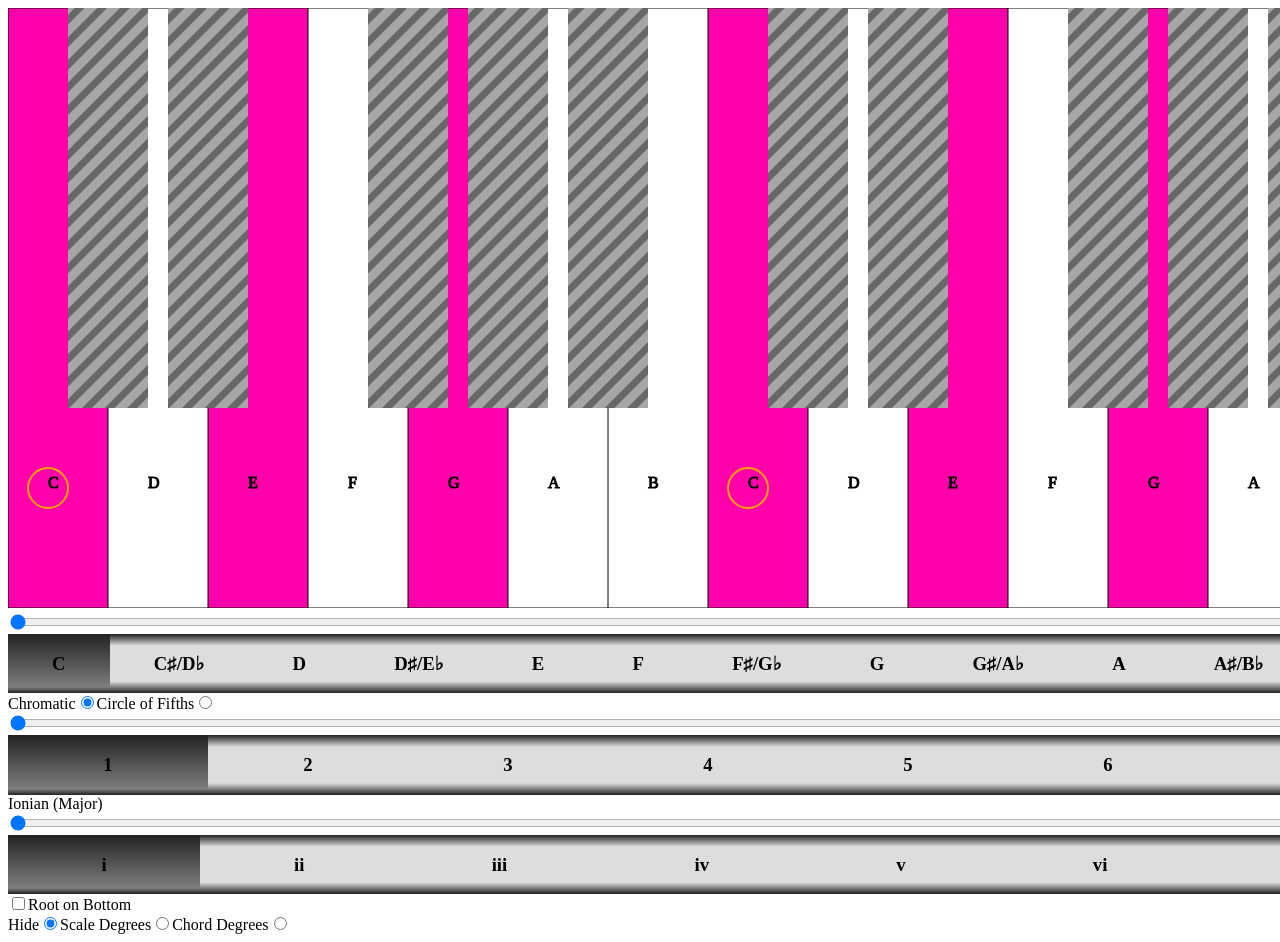
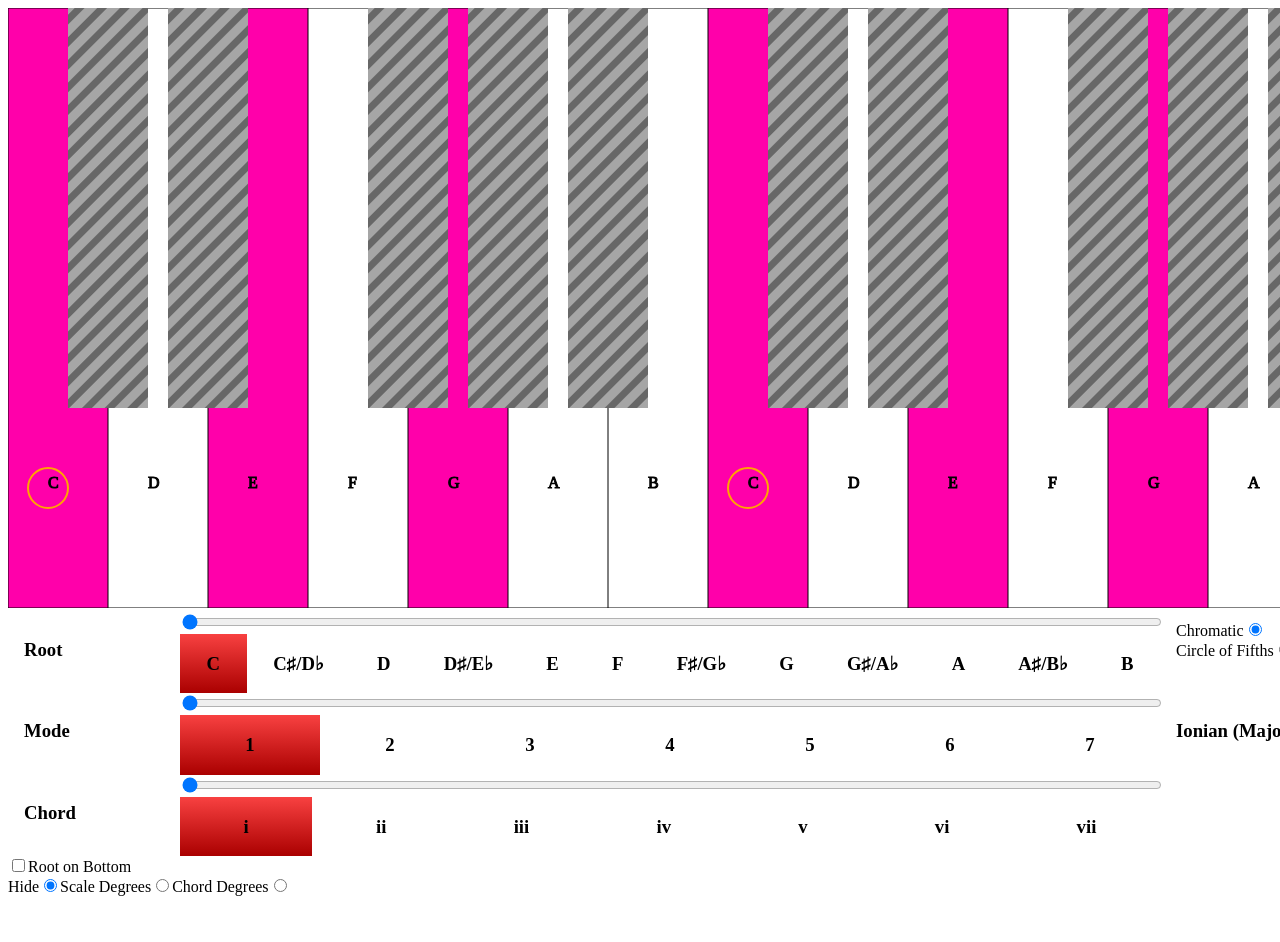
Before and after one commit to mikefooks/diatonish, a React app: page / in a window 1280 px wide. Shown: the top 942 px of the page. After the commit the page ends 904 px from the top, so only its background shows below. Built offline with nearby package versions, Linux system fonts and the light colour scheme.

Commit message:
making some headway with the design/styles.

```diff
--- a/src/App.js
+++ b/src/App.js
@@ -86,6 +86,9 @@ const App = (props) => {
                  rootOnBottom={ state.get("rootOnBottom") } />
       <div className="controls">
         <div className="rootControl">
+          <div className="rootControl--label">
+            <h3>Root</h3>
+          </div>
           <RootControls rootDisplayMode={ state.get("rootDisplayMode") }
                         activeValue={ state.get("activeRoot") }
                         changeHandler={ updateRoot } />
@@ -93,13 +96,14 @@ const App = (props) => {
             <DisplayModeToggle changeHandler={ toggleRootDisplay } />
           </div>
         </div>
-        <div className="modeControl">
-          <ModeControls activeMode={ state.get("activeMode") }
-                        changeHandler={ updateMode } />
-        </div>
+        <ModeControls activeMode={ state.get("activeMode") }
+                      changeHandler={ updateMode } />
         <div className="chordControl">
+          <div className="chordControl--label">
+            <h3>Chord</h3>
+          </div>
           <ChordControls activeChord={ state.get("activeChord") }
-                        changeHandler={ updateChord } />
+                         changeHandler={ updateChord } />
         </div>
         { /* display controls */ }
         <div class="displayOptions">
--- a/src/components/ModeControls.js
+++ b/src/components/ModeControls.js
@@ -29,6 +29,10 @@ const ModeControls = (props) => {
   });
 
   return (
+    <div className="modeControl">
+      <div className="modeControl--label">
+        <h3>Mode</h3>
+      </div>
       <div className="modeControl--input">
         <input type="range"
               min="0"
@@ -39,8 +43,9 @@ const ModeControls = (props) => {
         <div className="displayPanes">
           { displayPanes }
         </div>
-      <div className="activeModeDisplay">
-        { modeNames[activeMode] }
+      </div>
+      <div className="modeControl--options">
+          <h3>{ modeNames[activeMode] }</h3>
       </div>
     </div>
   );
--- a/src/components/RootControls.js
+++ b/src/components/RootControls.js
@@ -17,15 +17,19 @@ const circleOfFifths = [
 const DisplayModeToggle = ({ changeHandler }) => {
   return (
     <div onChange={ (evt) => changeHandler(evt.target.value) }>
+      <div>
         <label>Chromatic</label>
         <input type="radio"
                name="displayMode"
                value="0"
                defaultChecked />
+      </div>
+      <div>
         <label>Circle of Fifths</label>
         <input type="radio"
                name="displayMode"
                value="1" />
+      </div>
     </div>
   );
 };
--- a/src/styles.scss
+++ b/src/styles.scss
@@ -18,22 +18,15 @@ path.inactive {
 }
 
 .displayPane {
-  flex-grow: 1;
+  flex-grow: 4;
   cursor: pointer;
-  background: linear-gradient(0deg,
-    rgba(34,34,34,1) 0%,
-    rgba(221,221,221,1) 20%,
-    rgba(221,221,221,1) 80%,
-    rgba(34,34,34,1) 100%
-  );
+  background: rgb(255, 255, 255)
 }
 
 .displayPane.active {
   background: linear-gradient(0deg,
-    rgba(34,34,34,1) 0%,
-    rgb(126, 126, 126) 10%,
-    rgb(126, 126, 126) 10%,
-    rgba(34,34,34,1) 100%
+    rgb(170, 0, 0) 0%,
+    rgb(248, 65, 65) 100%,
   );
 }
 
@@ -46,13 +39,51 @@ path.inactive {
 }
 
 .rootControl {
+  display: flex;
   flex-grow: 1;
 }
 
+.rootControl--label {
+  width: 10%;
+  padding: .5em 1em;
+}
+
+.rootControl--input {
+  width: 70%;
+}
+
+.rootControl--options {
+  padding: .5em 1em;
+}
+
 .modeControl {
+  display: flex;
   flex-grow: 1;
 }
 
+.modeControl--label {
+  width: 10%;
+  padding: .5em 1em;
+}
+
+.modeControl--input {
+  width: 70%;
+}
+
+.modeControl--options {
+  padding: .5em 1em;
+}
+
 .chordControl {
+  display: flex;
   flex-grow: 1;
 }
+
+.chordControl--label {
+  width: 10%;
+  padding: .5em 1em;
+}
+
+.chordControl--input {
+  width: 70%;
+}
```
Lines whose indentation alone changed are shown as unchanged.
